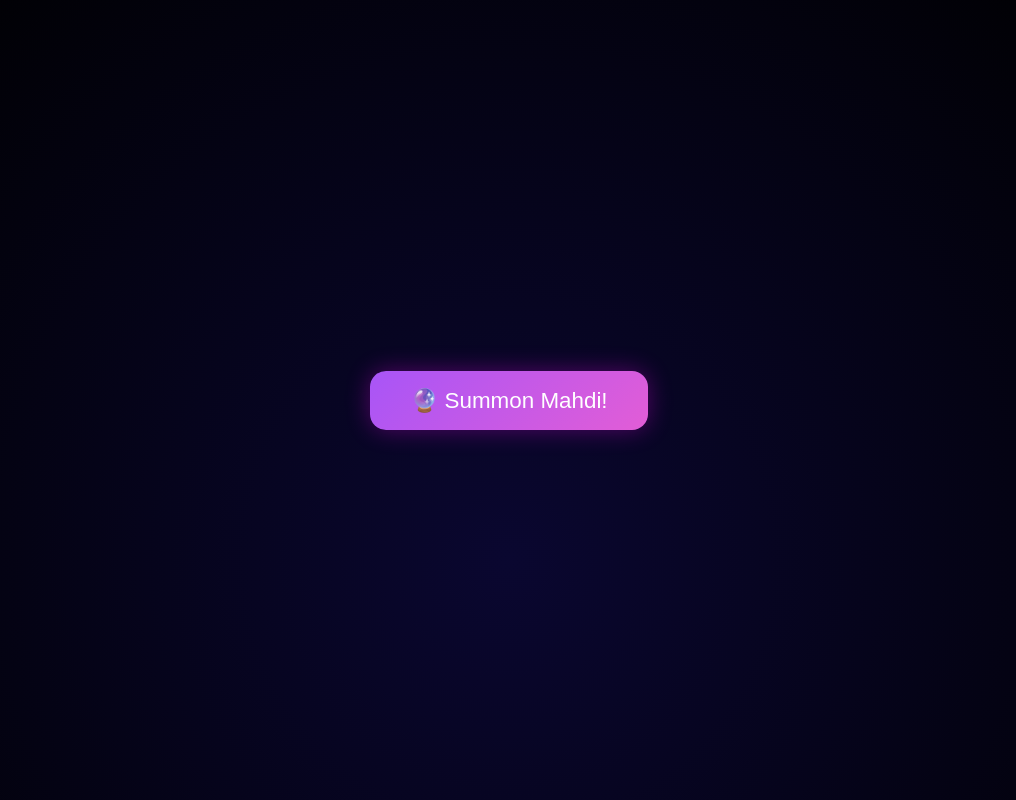
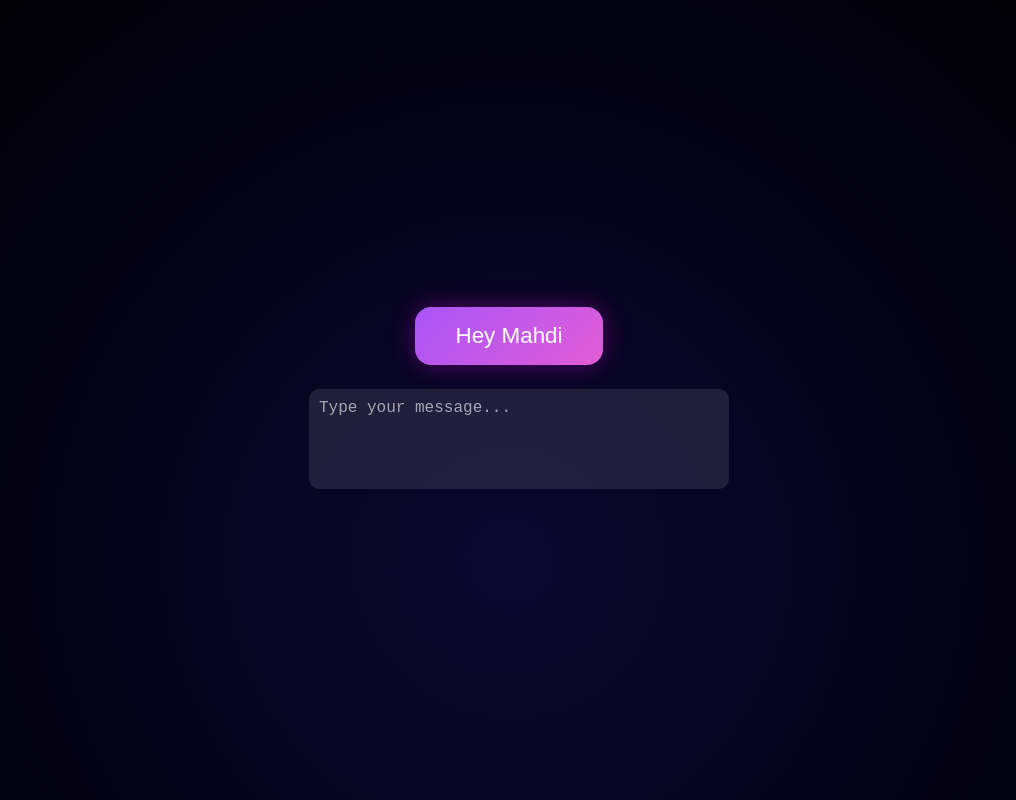
Before and after one commit to Mahdipy/summon-happy-face, a plain HTML site: page public/index.html in a window 1280 px wide. Shown: the whole page, without its empty margins (131-1147 px from the left). Drawn offline with Linux system fonts and the light colour scheme.

Commit message:
Update index.html

```diff
--- a/public/index.html
+++ b/public/index.html
@@ -3,7 +3,7 @@
 <head>
 <meta charset="utf-8">
 <meta name="viewport" content="width=device-width, initial-scale=1.0" />
-<title>Summon Mahdi</title>
+<title>Hey Mahdi</title>
 <style>
   :root {
     --gradient: linear-gradient(135deg, #a855f7, #ff61c6, #00ffff);
@@ -15,10 +15,12 @@
     overflow: hidden;
     background: radial-gradient(circle at 50% 70%, #0a0730, #000);
     display: flex;
+    flex-direction: column;
     align-items: center;
     justify-content: center;
     font-family: "Segoe UI", Roboto, sans-serif;
-    touch-action: manipulation; /* prevents double-tap zoom */
+    touch-action: manipulation;
+    color: white;
   }
 
   button {
@@ -52,7 +54,7 @@
     left: 50%;
     top: 50%;
     transform: translate(-50%, -50%) scale(0.05);
-    font-size: clamp(5rem, 25vw, 12rem); /* responsive scaling */
+    font-size: clamp(5rem, 25vw, 12rem);
     opacity: 0;
     animation: faceZoom 4s cubic-bezier(.2, .7, .3, 1) forwards;
     will-change: transform;
@@ -65,26 +67,63 @@
     60%  { transform: translate(-50%, -50%) scale(4); }
     100% { transform: translate(-50%, -50%) scale(25); }
   }
+
+  .message-box {
+    margin-top: 1.5rem;
+    width: 90%;
+    max-width: 400px;
+  }
+
+  textarea {
+    width: 100%;
+    height: 80px;
+    border-radius: 10px;
+    border: none;
+    padding: 10px;
+    font-size: 1rem;
+    resize: none;
+    outline: none;
+    background-color: rgba(255,255,255,0.1);
+    color: white;
+  }
+
+  textarea::placeholder {
+    color: rgba(255,255,255,0.6);
+  }
 </style>
 </head>
 <body>
 
-<button id="summonBtn">🔮 Summon Mahdi!</button>
+<button id="summonBtn">Hey Mahdi</button>
+
+<div class="message-box">
+  <textarea id="userMessage" placeholder="Type your message..."></textarea>
+</div>
 
 <script>
-  const NOTIFY_URL = '/api/notify'; // works automatically on same domain
+  const NOTIFY_URL = '/api/notify'; // same origin
 
   const btn = document.getElementById('summonBtn');
-  btn.addEventListener('click', () => {
-    // notify backend
-    fetch(NOTIFY_URL).catch(console.error);
 
-    // animation
+  btn.addEventListener('click', async () => {
+    const text = document.getElementById('userMessage').value.trim();
+
+    // trigger Telegram notification with optional message
+    try {
+      await fetch(`${NOTIFY_URL}?msg=${encodeURIComponent(text)}`);
+    } catch (err) {
+      console.error('Notify error:', err);
+    }
+
+    // summon animation
     const face = document.createElement('div');
     face.className = 'face';
-    face.textContent = '👦🏻'; // any emoji you like
+    face.textContent = '🐯';
     document.body.appendChild(face);
     face.addEventListener('animationend', () => face.remove());
+
+    // clear input
+    document.getElementById('userMessage').value = '';
   });
 </script>
 </body>
```
